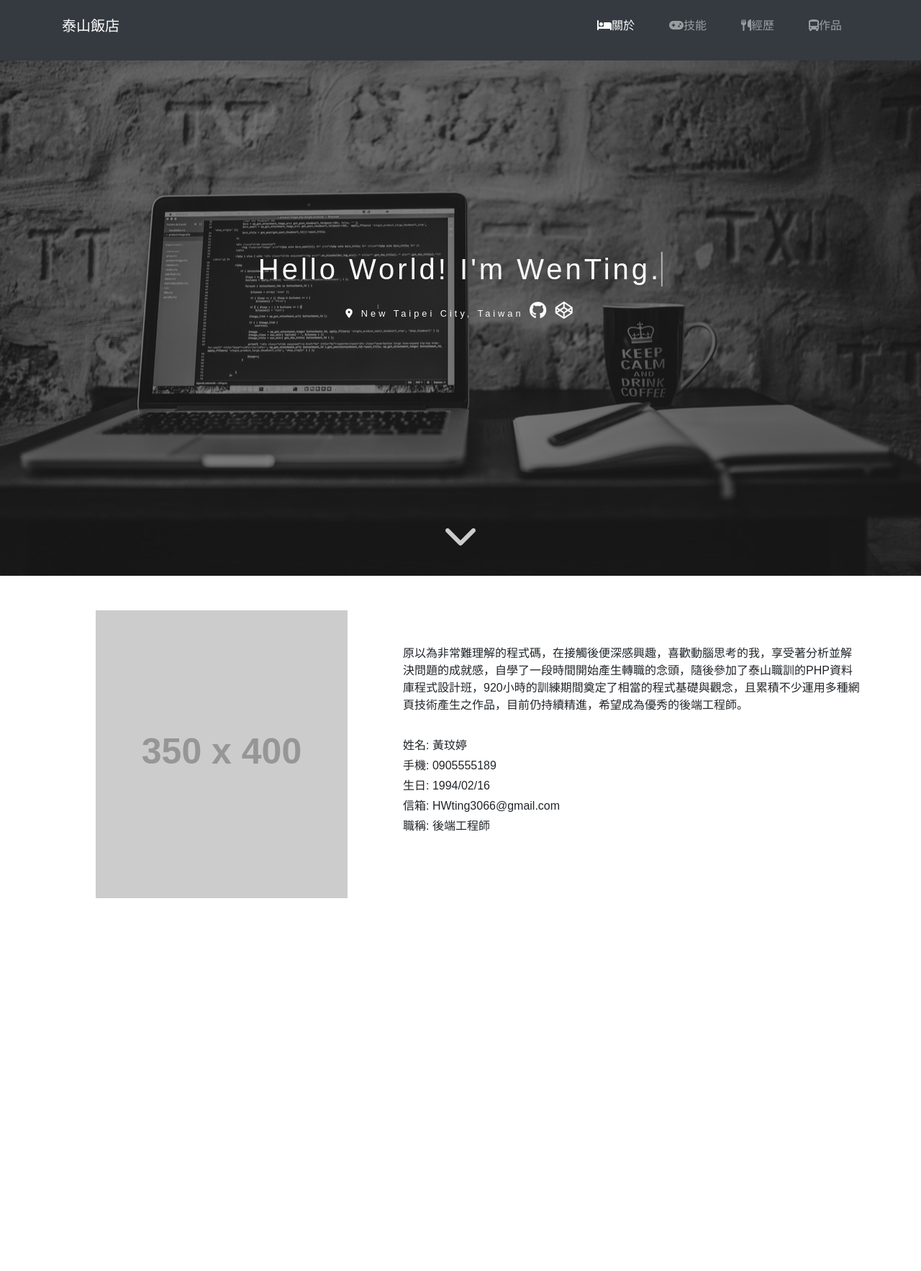
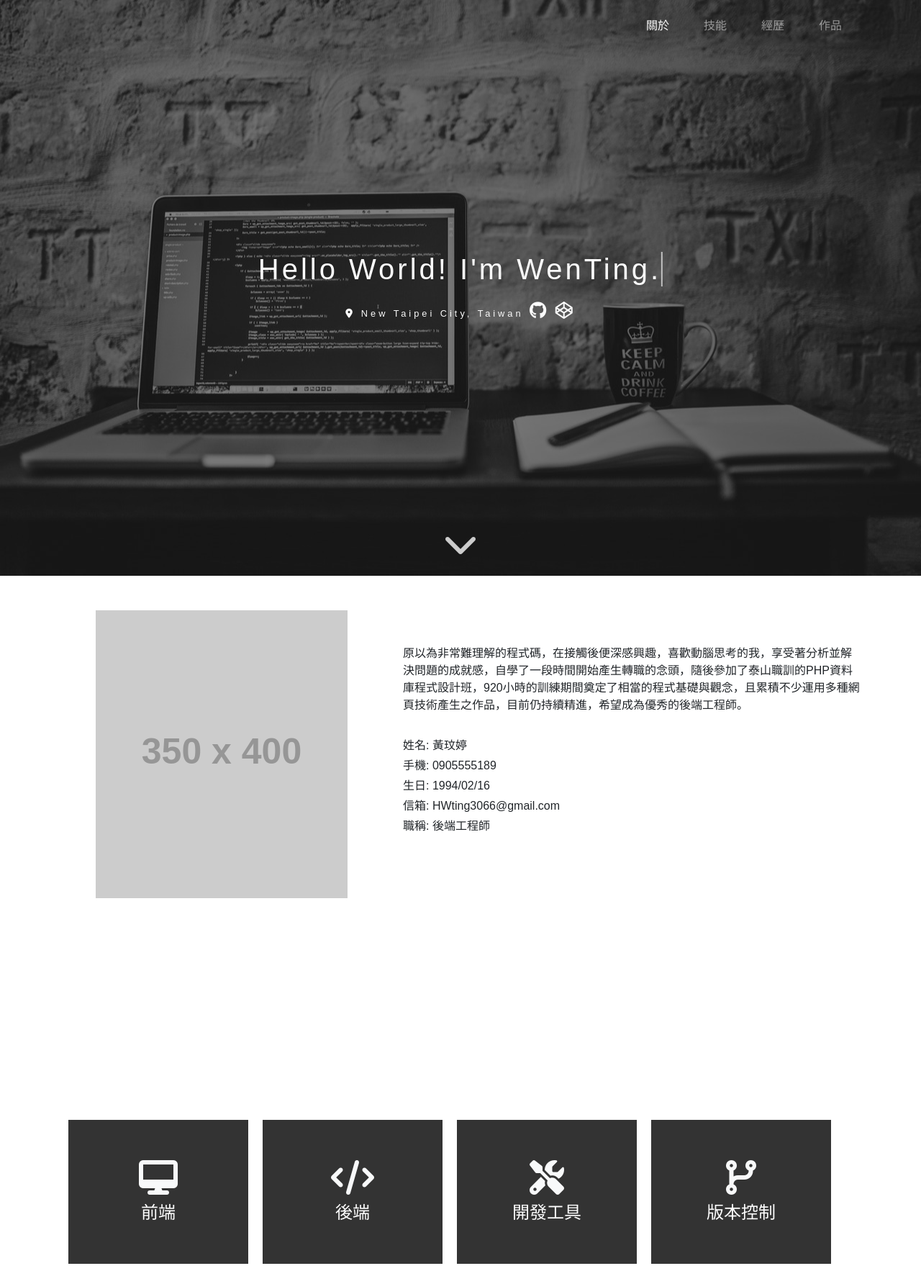
Before and after one commit to Ting3066/resume, a plain HTML site: page index.html in a window 1280 px wide. Shown: the whole page at 72% size. Before the commit the page ends 1296 px from the top, so only its background shows below. Drawn offline with nearby package versions, Linux system fonts and the light colour scheme; placeholder pictures from the web are drawn by us.

Commit message:
點擊選單時會以滑動的方式前往目標區域，增加skill區塊

```diff
--- a/index.html
+++ b/index.html
@@ -7,15 +7,16 @@
   <script src="https://code.jquery.com/jquery-3.5.1.slim.min.js"></script>
   <script src="https://cdn.jsdelivr.net/npm/bootstrap@4.5.3/dist/js/bootstrap.bundle.min.js"></script>
   <script src="https://kit.fontawesome.com/bc80d402a1.js" crossorigin="anonymous"></script>
+  <script src="https://cdnjs.cloudflare.com/ajax/libs/jquery/3.5.1/jquery.min.js"></script>
+  <link rel="stylesheet" href="style.css">
   <script src="js.js"></script>
-  <link rel="stylesheet" href="style.css">
   <title>Document</title>
 </head>
 <body>
-  <!-- 頁首 -->
+  <!-- 選單列 -->
   <header class="fixed-top bg-dark" id="myMenu">
     <nav class="navbar navbar-expand-lg navbar-dark container">
-      <a class="navbar-brand" href="#">泰山飯店</a>
+      <a class="navbar-brand" href="#"></a>
       <button class="navbar-toggler" type="button" data-toggle="collapse" data-target="#menu">
         <span class="navbar-toggler-icon"></span>
       </button>
@@ -23,22 +24,23 @@
       <div class="collapse navbar-collapse" id="menu">
         <ul class="navbar-nav ml-auto mt-2 mt-lg-0">
           <li class="nav-item active" style="padding: 8px 16px;">
-            <a class="nav-link" href="#about"><i class="fas fa-bed"></i>關於</a>
+            <a class="nav-link" href="#about">關於</a>
           </li>
           <li class="nav-item" style="padding: 8px 16px;">
-            <a class="nav-link" href="#skill"><i class="fas fa-gamepad"></i>技能</a>
+            <a class="nav-link" href="#skill">技能</a>
           </li>
           <li class="nav-item" style="padding: 8px 16px;">
-            <a class="nav-link" href="#experience"><i class="fas fa-utensils"></i>經歷</a>
+            <a class="nav-link" href="#experience">經歷</a>
           </li>
           <li class="nav-item" style="padding: 8px 16px;">
-            <a class="nav-link" href="#portfolio"><i class="fas fa-bus-alt"></i>作品</a>
+            <a class="nav-link" href="#portfolio">作品</a>
           </li>
         </ul>
       </div>
     </nav>
   </header>
-  <section class="pageTop" id="about">
+  <!-- 頁首畫面 -->
+  <section class="pageTop">
     <div class="intro">
       <h1 class="type">Hello World! I'm WenTing.</h1>
       <div class="mt-3">
@@ -51,7 +53,8 @@
       <a href="#"><i class="fas fa-chevron-down fa-3x"></i></a>
     </div>
   </section>
-  <section class="container py-5">
+  <!-- 關於 -->
+  <section class="container py-5" id="about">
     <div class="row">
       <div class="text-center col-12 col-lg-5">
         <img src="https://fakeimg.pl/350x400">
@@ -68,5 +71,87 @@
       </div>
     </div>
   </section>
+  <!-- 技能 -->
+  <section id="skill">
+    <div class="container">
+      <div class="row">
+        <div class="col-12">
+          <div class="skill">
+            <div class="skillcard">
+              <div class="face face1">
+                <div class="text-center">
+                  <!-- <img src="#" alt=""> -->
+                  <i class="fas fa-desktop text-light fa-3x"></i>
+                  <h3>前端</h3>
+                </div>
+              </div>
+              <div class="face face2">
+                <div>
+                  <ul>
+                    <li>HTML</li>
+                    <li>CSS</li>
+                    <li>Javascript</li>
+                    <li>Bootstrap</li>
+                  </ul>
+                </div>
+              </div>
+            </div>
+            <div class="skillcard">
+              <div class="face face1">
+                <div class="text-center">
+                  <!-- <img src="#" alt=""> -->
+                  <i class="fas fa-code text-light fa-3x"></i>
+                  <h3>後端</h3>
+                </div>
+              </div>
+              <div class="face face2">
+                <div>
+                  <ul>
+                    <li>PHP</li>
+                    <li>MySQL</li>
+                  </ul>
+                </div>
+              </div>
+            </div>
+            <div class="skillcard">
+              <div class="face face1">
+                <div class="text-center">
+                  <!-- <img src="#" alt=""> -->
+                  <i class="fas fa-tools text-light fa-3x"></i>
+                  <h3>開發工具</h3>
+                </div>
+              </div>
+              <div class="face face2">
+                <div>
+                  <ul>
+                    <li>Visual Studio Code</li>
+                    <li>Photoshop</li>
+                    <li>Illustrator</li>
+                  </ul>
+                </div>
+              </div>
+            </div>
+            <div class="skillcard">
+              <div class="face face1">
+                <div class="text-center">
+                  <!-- <img src="#" alt=""> -->
+                  <i class="fas fa-code-branch text-light fa-3x"></i>
+                  <h3>版本控制</h3>
+                </div>
+              </div>
+              <div class="face face2">
+                <div>
+                  <ul>
+                    <li>Git</li>
+                    <li>Github</li>
+                  </ul>
+                </div>
+              </div>
+            </div>
+          </div>
+        </div>
+      </div>
+    </div>
+  </section>
 </body>
 </html>
--- a/js.js
+++ b/js.js
@@ -1,11 +1,41 @@
 $(document).ready(function(){
+
+  $("#menu a").click(function(){
+    const theid=$(this).attr("href");
+    const val=$(theid).offset().top-$("#myMenu").innerHeight()+1;
+
+    $("html").animate(
+      {scrollTop:val},1000,"swing"
+    );
+
+  });
+
+
+
+  function spy(){  //檢查目前滾動位置與對應MENU之ACTIVE
+    const nowat=$(document).scrollTop();
+    $("section").each(function(){
+      // console.log(this)
+
+      const
+      offset=$(this).offset().top,
+      height=$(this).innerHeight(),
+      id=$(this).attr('id')
+      if(offset<=nowat && nowat<offset+height){ //目前高度落於該section內
+        $('#myMenu a').not(`a[href='#${id}']`).removeClass('active');
+        $(`#myMenu a[href='#${id}']`).addClass('active');
+      }
+    })
+  }
+
+
 
   function bgmenu(){
     const
       nowat=$(document).scrollTop(),
       height=$("#about").innerHeight(),
       offset=$("#myMenu").innerHeight(),
-      screenW=$(document).innerWidth(),
+      screenW=$(document).innerWidth();
 
 
     if(screenW>=992){
@@ -24,8 +54,11 @@ $(document).ready(function(){
   }
 
   $(document).scroll(function(){
+    spy();
+    bgmenu();
   });
   $(window).resize(bgmenu);
+  spy();
   bgmenu();
 
 })
--- a/style.css
+++ b/style.css
@@ -144,3 +144,63 @@ header a.active::after {
     text-shadow: 0 0 15px white;
   }
 }
+
+
+.skill{
+  position: absolute;
+  display: flex;
+  margin:  250px auto;
+  flex-wrap: wrap;
+}
+
+.skill .skillcard{
+  position: relative;
+  width: 250px;
+  height: 200px;
+  margin: 10px;
+}
+
+.skill .skillcard .face{
+  position: absolute;
+  top: 0;
+  left: 0;
+  width: 100%;
+  height: 100%;
+  transition: 0.5s;
+
+}
+
+.skill .skillcard .face.face1{
+  background:#333;
+  display: flex;
+  justify-content: center;
+  align-items: center;
+  z-index: 1;
+  transform-origin: bottom;
+}
+
+.skill .skillcard .face.face1 h3{
+  margin: 10px 0 0;
+  color: #fff;
+  text-align: center;
+  font-size: 1.5em;
+}
+.skill .skillcard:hover .face.face1{
+  transform: translateY(-100%) rotateX(90deg);
+  background: #ff0057;
+
+}
+.skill .skillcard .face.face2{
+  background: #f5f5f5;
+  display: flex;
+  justify-content: center;
+  align-items: center;
+  padding: 20px;
+  transform-origin: top;
+  transform: translateY(100%) rotateX(90deg);
+  border-bottom: 5px solid darkcyan;
+}
+.skill .skillcard:hover .face.face2{
+  transform: translateY(0) rotateX(0deg);
+
+}
```
